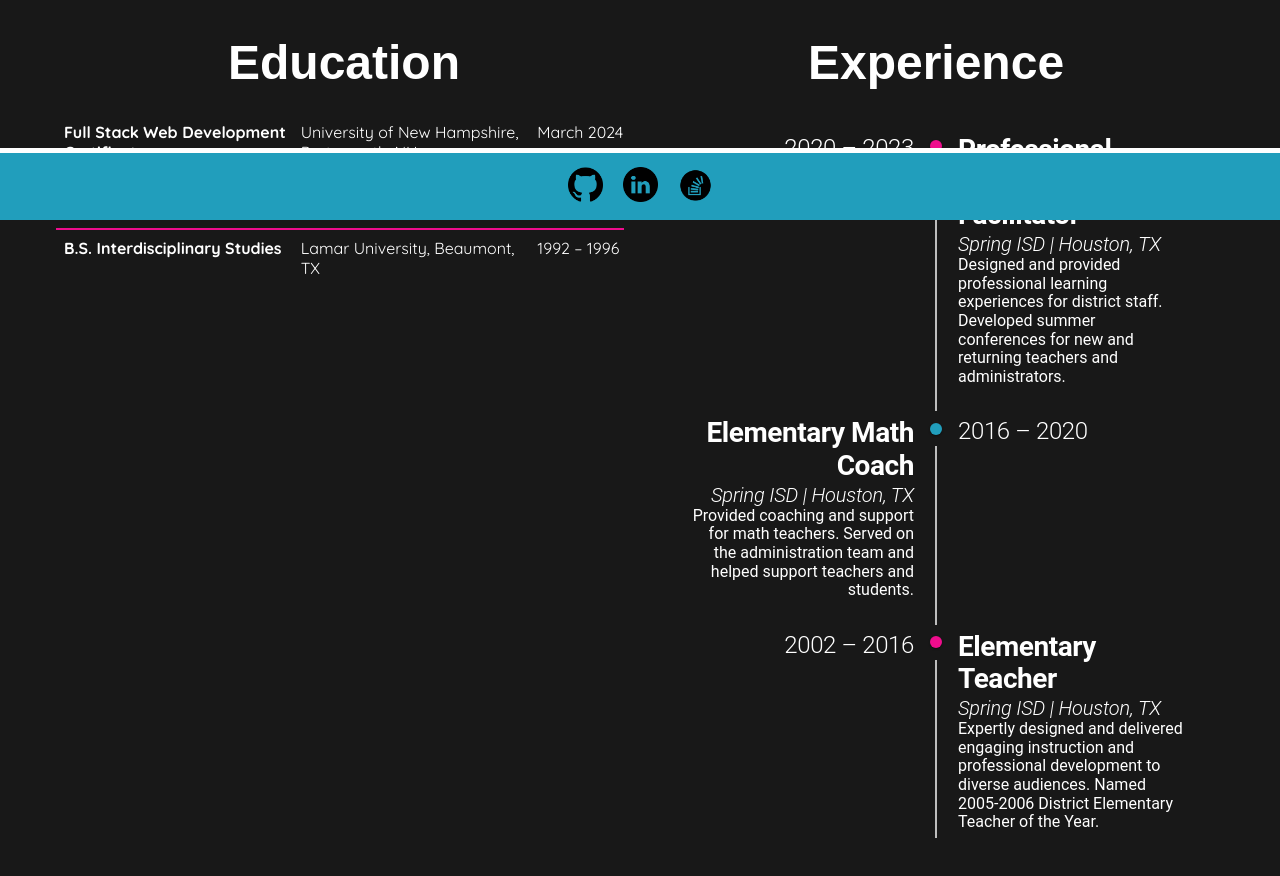
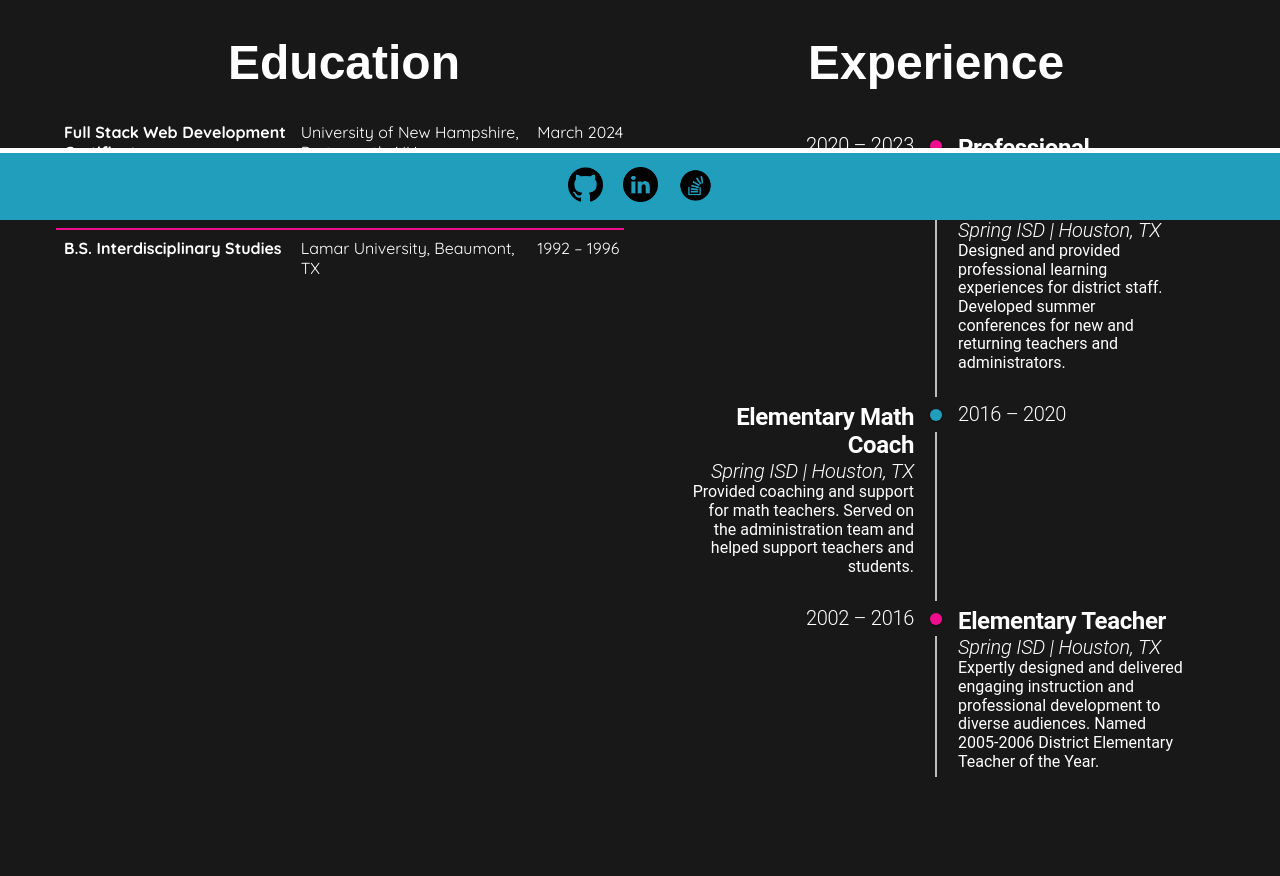
Before and after one commit to hwoolford/Portfolio, a React (Vite) app: page /about in a window 1280 px wide. Shown: the part 580-1456 px from the top of the page. Built offline with nearby package versions, Linux system fonts and the light colour scheme; a web font is replaced by a local one.

Commit message:
adjusted font size in experience

```diff
--- a/src/components/AboutMe/Experience.jsx
+++ b/src/components/AboutMe/Experience.jsx
@@ -31,7 +31,7 @@ export default function Experience() {
             <Typography
               className="experience-date"
               variant="h1"
-              fontSize="1.5rem"
+              fontSize="1.25rem"
               >
               2020 – 2023
             </Typography>
@@ -44,7 +44,7 @@ export default function Experience() {
             <Typography
               className="experience-title"
               variant="h1"
-              fontSize="1.75rem"
+              fontSize="1.5rem"
               fontWeight="bold"
               >
               Professional Development Facilitator
@@ -73,7 +73,7 @@ export default function Experience() {
           <Typography
               className="experience-date"
               variant="h1"
-              fontSize="1.5rem"
+              fontSize="1.25rem"
             >
               2016 – 2020 <br /> <br />
             </Typography>
@@ -86,7 +86,7 @@ export default function Experience() {
           <Typography
               className="experience-title"
               variant="h1"
-              fontSize="1.75rem"
+              fontSize="1.5rem"
               fontWeight="bold"
             >
               Elementary Math Coach
@@ -116,7 +116,7 @@ export default function Experience() {
             <Typography
               className="experience-date"
               variant="h1"
-              fontSize="1.5rem"
+              fontSize="1.25rem"
             >
               2002 – 2016
             </Typography>
@@ -129,7 +129,7 @@ export default function Experience() {
             <Typography
               className="experience-title"
               variant="h1"
-              fontSize="1.75rem"
+              fontSize="1.5rem"
               fontWeight="bold"
             >
               Elementary Teacher
```
